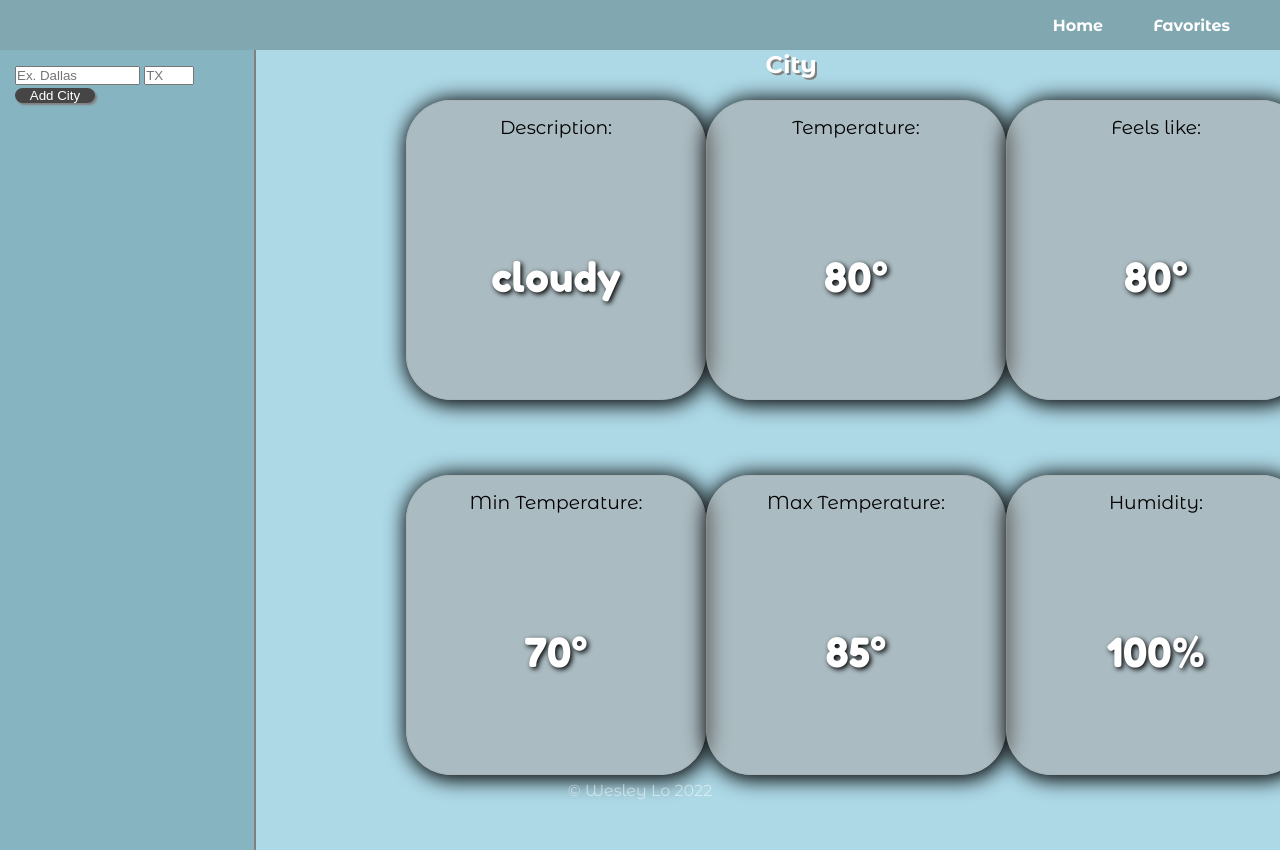
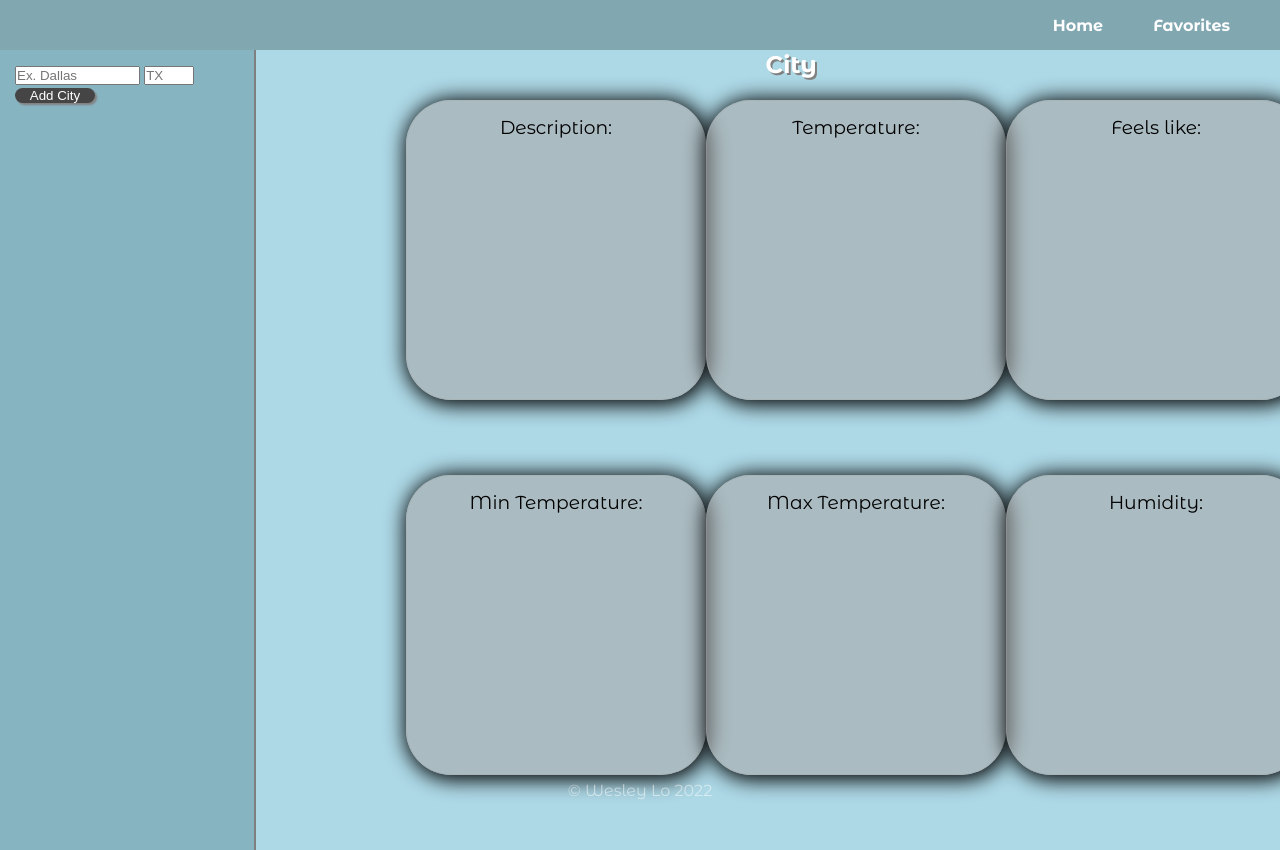
Before and after one commit to wesleylo1/weathernow-capstone, a website: page public/favorites.html in a window 1280 px wide. Shown: the top 850 px of the page. Drawn offline with nearby package versions, Linux system fonts and the light colour scheme; no server answers.

Commit message:
removed examples

```diff
--- a/public/favorites.html
+++ b/public/favorites.html
@@ -35,27 +35,27 @@
             <h1>City</h1>
             <div class="one">
                 <h3 id="description-title">Description:</h3>
-                <p id="description">cloudy</p>
+                <p id="description"></p>
             </div>
             <div class="two">
                 <h3 id="temperature-title">Temperature:</h3>
-                <p id="temperature">80&deg;</p>
+                <p id="temperature"></p>
             </div>
             <div class="three">
                 <h3 id="feel-title">Feels like:</h3>
-                <p id="feel">80&deg;</p>
+                <p id="feel"></p>
             </div>
             <div class="four">
                 <h3 id="min-temp-title">Min Temperature:</h3>
-                <p id="min-temp">70&deg;</p>
+                <p id="min-temp"></p>
             </div>
             <div class="five">
                 <h3 id="max-temp-title">Max Temperature:</h3>
-                <p id="max-temp">85&deg;</p>
+                <p id="max-temp"></p>
             </div>
             <div class="six">
                 <h3 id="humidity-title">Humidity:</h3>
-                <p id="humidity">100%</p>
+                <p id="humidity"></p>
             </div>
         </section>
     </main>
```
